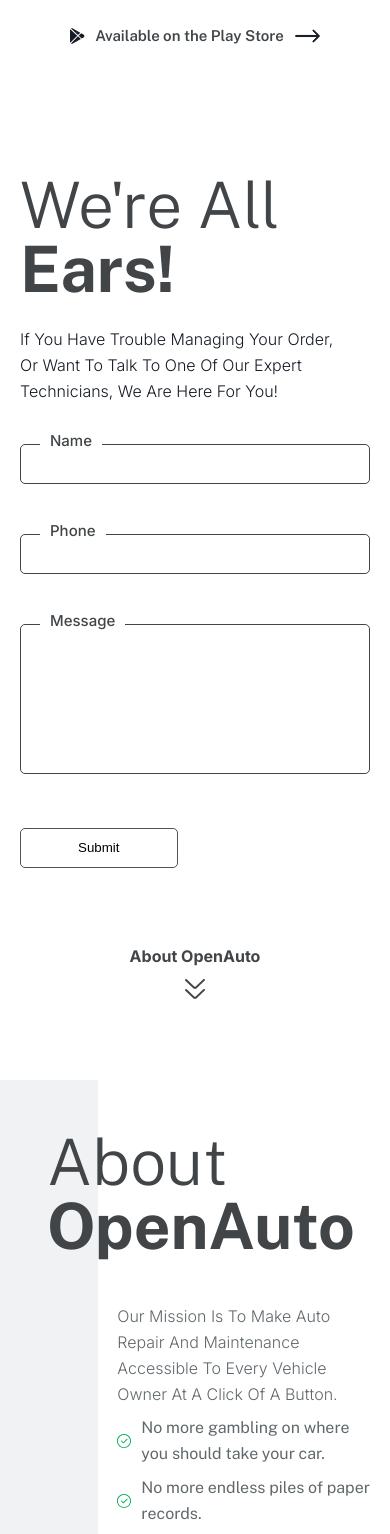
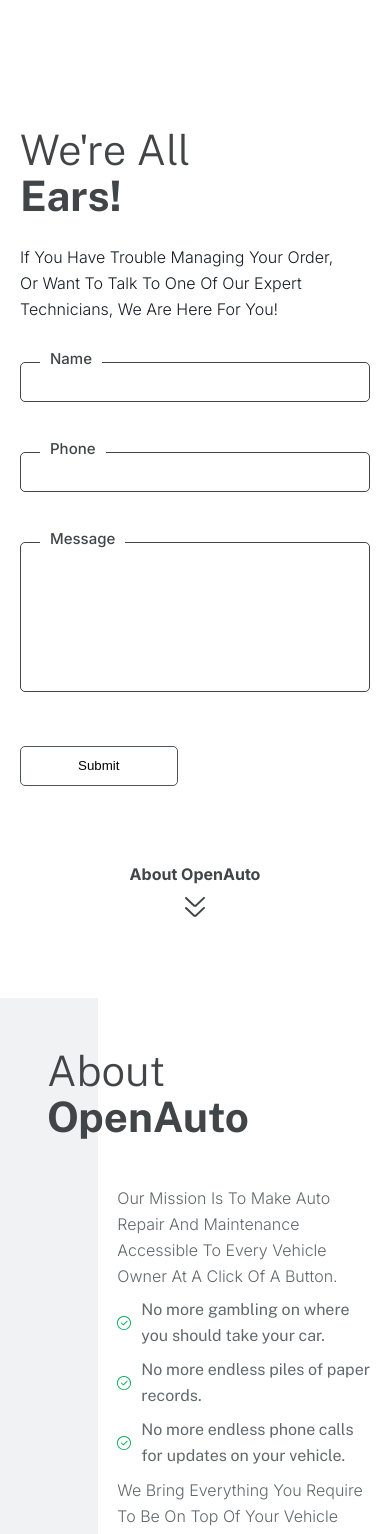
Before and after one commit to HrishabhCodes/openauto-landing-page, a React (Create React App) app: page / in a window 390 px wide. Shown: the part 783-2317 px from the top of the page. Built offline with nearby package versions, Linux system fonts and the light colour scheme.

Commit message:
Fix font size of headings

```diff
--- a/src/components/About/About.css
+++ b/src/components/About/About.css
@@ -74,5 +74,8 @@
 @media only screen and (max-width: 728px) {
   .about-container h1 {
     margin-left: 10%;
+    width: 75%;
+    font-size: 42px;
+    line-height: 46px;
   }
 }
--- a/src/components/Footer/Footer.css
+++ b/src/components/Footer/Footer.css
@@ -26,5 +26,6 @@
 
   .footer p {
     margin-top: 10px;
+    font-size: 14px;
   }
 }
--- a/src/components/Form/Form.css
+++ b/src/components/Form/Form.css
@@ -84,7 +84,6 @@
   width: 150px;
   margin: 75px auto;
   text-align: center;
-
 }
 
 .scroll-down:hover {
@@ -127,7 +126,9 @@
   }
 
   .form-text h1 {
-    width: 85%;
+    width: 75%;
+    font-size: 42px;
+    line-height: 46px;
   }
 
   .form-text,
--- a/src/components/Hero/Hero.css
+++ b/src/components/Hero/Hero.css
@@ -100,7 +100,6 @@
 @media only screen and (max-width: 800px) {
   .hero-section {
     display: block;
-    /* height: 120vh; */
   }
 
   .hero-text h1 {
@@ -162,3 +161,9 @@
     display: none;
   }
 }
+
+@media only screen and (max-width: 500px) {
+  .hero-text h1 {
+    width: 70%;
+  }
+}
```
